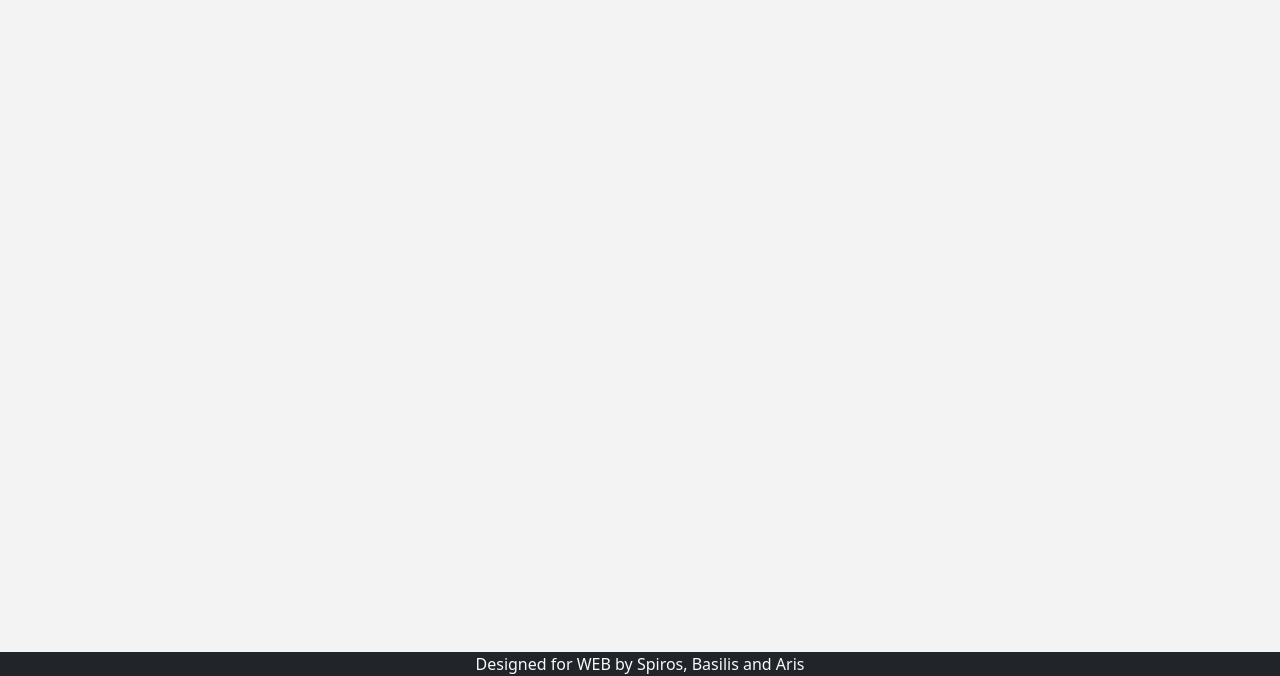
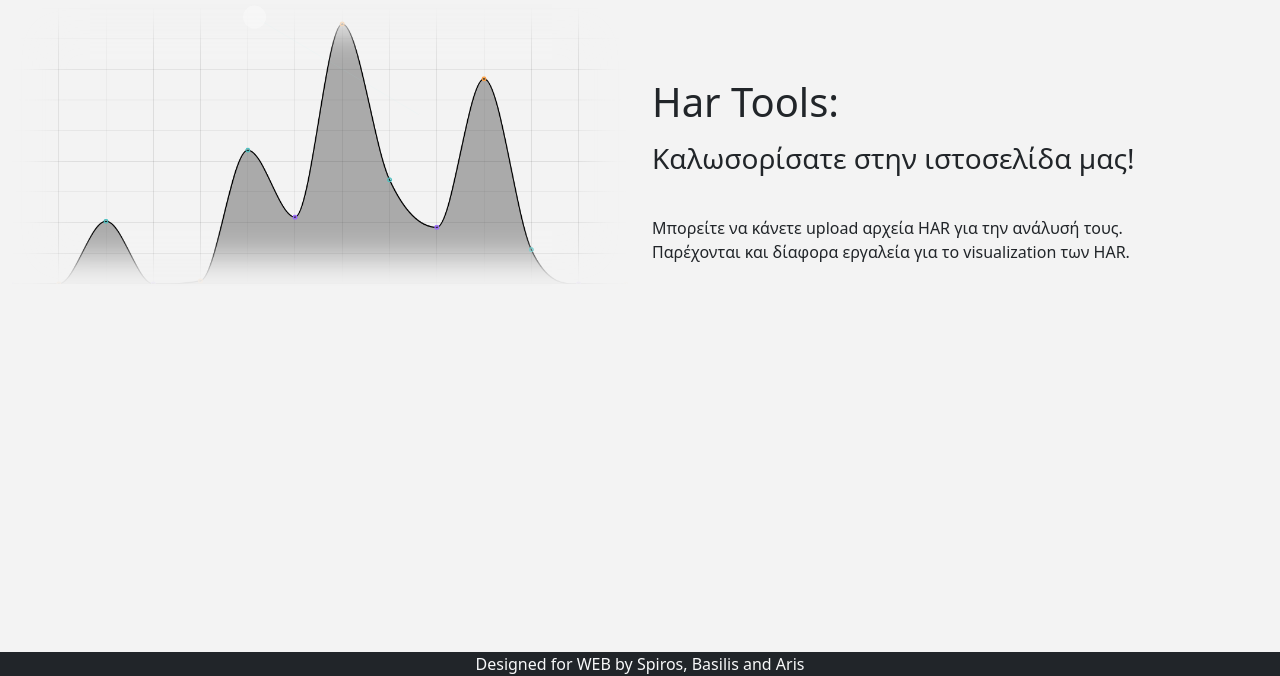
Before and after one commit to xlxs-1/HAR-Tools, a PHP site: page / in a window 1280 px wide. Shown: the part 124-800 px from the top of the page. Run offline with PHP 8.4, Linux system fonts and the light colour scheme.

Commit message:
completed

```diff
--- a/www/index.php
+++ b/www/index.php
@@ -14,6 +14,25 @@
 <body>
   <?php echo"Welcome ".(isset($_SESSION["email"])?htmlspecialchars($_SESSION["email"]):"guest").".";?>
   <?php include ($_SERVER["DOCUMENT_ROOT"]."/../menu.php");?>
+  <div class="container-fluid">
+    <div class="row">
+      <div class="col-md-6">
+        <div class="container-fluid" id="particles-js" style="  background-image: url(/intro.png); background-size:100%; background-repeat: no-repeat; background-position: 50% 50%; box-shadow: 0 0 32px 32px #f3f3f3 inset;"></div>
+      </div>
+      <div class="col-md-6">
+        <h1 class="h1 mb-3 fw-normal" style="margin-top: 78px;">Har Tools:</h1>
+        <h1 class="h3 mb-3 fw-normal">Καλωσορίσατε στην ιστοσελίδα μας!</h1>
+        <span>
+          <br>
+          Μπορείτε να κάνετε upload αρχεία HAR για την ανάλυσή τους.<br>
+          Παρέχονται και δίαφορα εργαλεία για το visualization των HAR.
+        </span>
+      </div>
+    </div>
+  </div>
+  <br><br>
+  <script src="/particles/particles.js"></script>
+  <script src="/particles/app.js"></script>
   <footer class="bd-footer bg-dark text-light fixed-bottom text-center">
     <div class="container">
       <p class="mb-0">Designed for WEB by Spiros, Basilis and Aris</p>
--- a/www/visualize-data/index.php
+++ b/www/visualize-data/index.php
@@ -42,7 +42,7 @@ if (isset($_SESSION["email"])) {
 <?php if (isset($_SESSION["email"])):?>
   <?php echo"Welcome ".(isset($_SESSION["email"])?htmlspecialchars($_SESSION["email"]):"guest").".";?>
   <?php include ($_SERVER["DOCUMENT_ROOT"]."/../menu.php");?>
-  <div id="mapid" class="" style="height: 900px;"></div>
+  <div id="mapid" class="" style="height: 900px; margin-top: -44px;"></div>
   <!--<div id="mapid2" class="" style="height: 900px;"></div>-->
   <script>//https://www.youtube.com/watch?v=nZaZ2dB6pow
     var mapLayer=L.tileLayer('https://{s}.tile.openstreetmap.org/{z}/{x}/{y}.png', {attribution:'&copy; <a href="https://www.openstreetmap.org/copyright">OpenStreetMap</a> contributors'})
```
Also changed, not shown: www/intro.png (added).
